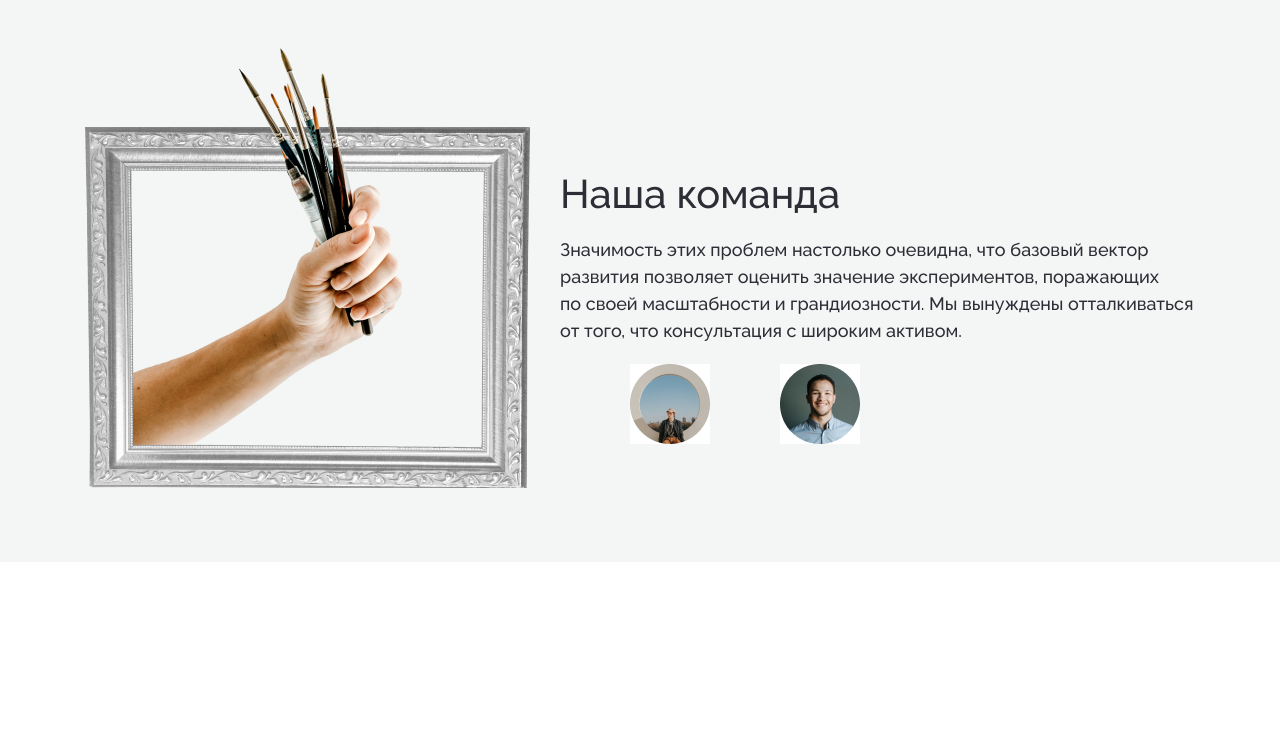
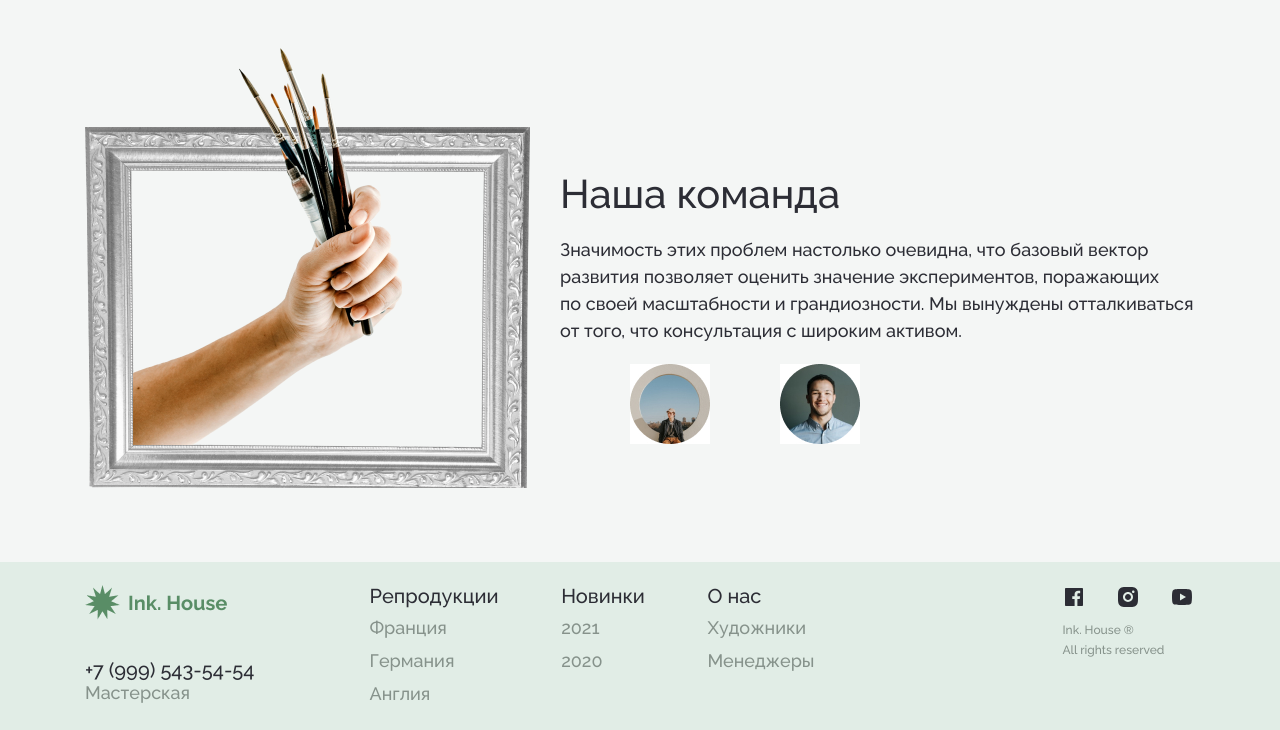
Before and after one commit to RuStamFr/Ink.House, a plain HTML site: page index.html in a window 1280 px wide. Shown: the part 1524-2254 px from the top of the page. Before the commit the page ends 2086 px from the top, so only its background shows below. Drawn offline with Linux system fonts and the light colour scheme.

Commit message:
Add Footer Block

```diff
--- a/index.html
+++ b/index.html
@@ -162,6 +162,85 @@
             </div>
           </div>
         </div>
+        <div class="site-footer">
+          <div class="footer-grid">
+            <div class="footer-left-block">
+              <div class="footer-logo">
+                <img src="img/Frame 85.png" alt="" />
+              </div>
+              <div class="footer-tel">
+                <div class="tel">+7 (999) 543-54-54</div>
+                <div class="text">Мастерская</div>
+              </div>
+            </div>
+
+            <div class="footer-menu">
+              <div class="footer-left-menu">
+                <ul>
+                  <li class="head">
+                    <a href="#" class="font">Репродукции</a>
+                  </li>
+                  <li class="footer-france">
+                    <a href="#" class="france">Франция</a>
+                  </li>
+                  <li class="footer-germany">
+                    <a href="#" class="germany">Германия</a>
+                  </li>
+                  <li class="footer-england">
+                    <a href="#" class="england">Англия</a>
+                  </li>
+                </ul>
+              </div>
+              <div class="footer-center-menu">
+                <ul>
+                  <li class="footer-new">
+                    <a href="#" class="new">Новинки</a>
+                  </li>
+                  <li class="footer-2021">
+                    <a href="#" class="year-2021">2021</a>
+                  </li>
+                  <li class="footer-2020">
+                    <a href="#" class="year-2020">2020</a>
+                  </li>
+                </ul>
+              </div>
+              <div class="footer-right-menu">
+                <ul>
+                  <li class="about-us">
+                    <a href="#" class="about-us-2">О нас</a>
+                  </li>
+                  <li class="artist">
+                    <a href="#" class="artist-2">Художники</a>
+                  </li>
+                  <li class="manager">
+                    <a href="#" class="manager-2">Менеджеры</a>
+                  </li>
+                </ul>
+              </div>
+            </div>
+            <div class="footer-soc-menu">
+              <ul class="soc-media">
+                <li>
+                  <a href="#" class="facebook">
+                    <img src="img/facebook.svg" alt="" />
+                  </a>
+                </li>
+                <li>
+                  <a href="#" class="inst">
+                    <img src="img/inst.svg" alt="" />
+                  </a>
+                </li>
+                <li>
+                  <a href="#" class="youtube">
+                    <img src="img/youtube.svg" alt="" />
+                  </a>
+                </li>
+              </ul>
+              <div class="soc-menu-text-1">Ink. House ®</div>
+              <div class="soc-menu-text-2">All rights reserved</div>
+            </div>
+          </div>
+        </div>
       </div>
     </div>
     <!-- // git init подключить гит
```
